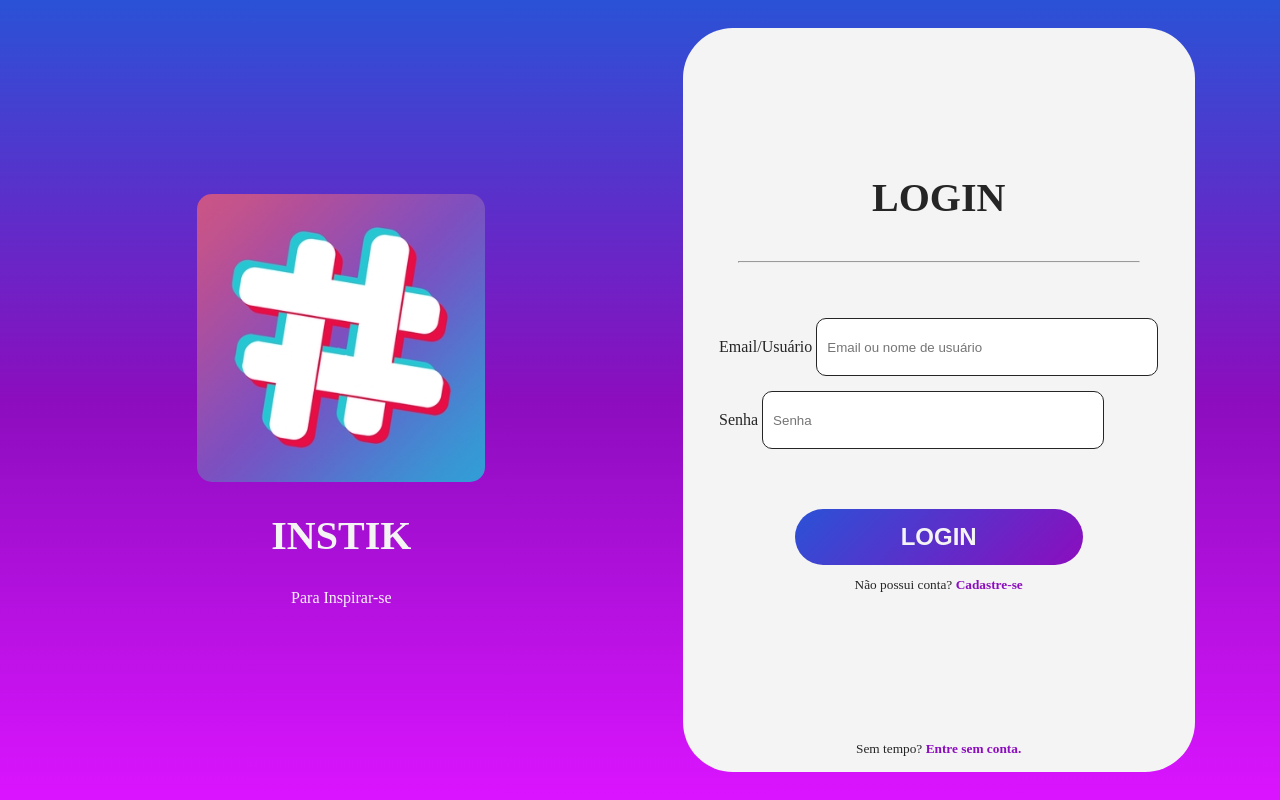
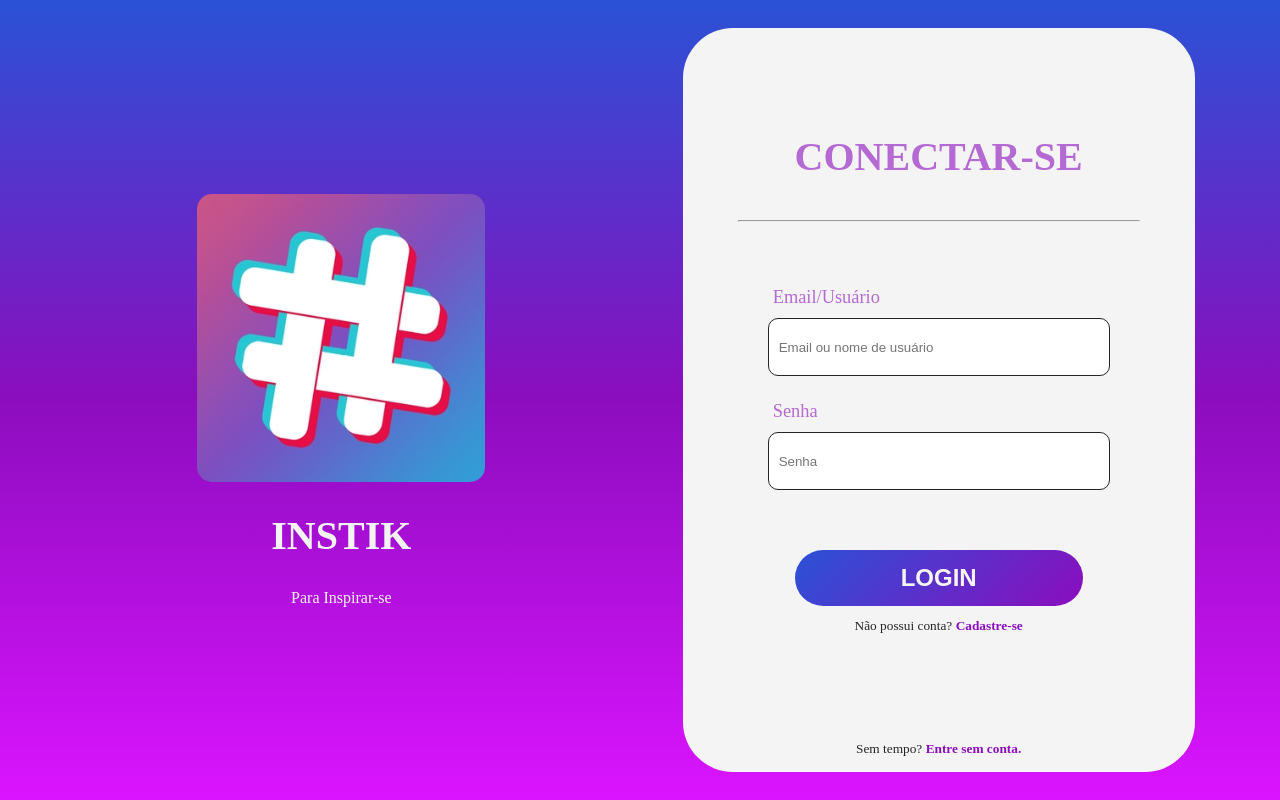
Before and after one commit to BHM871/instik, a PHP site: page /instik/ in a window 1280 px wide. Run offline with PHP 8.4, Linux system fonts and the light colour scheme.

Commit message:
fix: corrigindo layout dos inputs e cores das fontes

```diff
--- a/assets/css/login.css
+++ b/assets/css/login.css
@@ -103,6 +103,8 @@ hr {
 	text-transform: uppercase;
 	margin: 0;
 	font-size: 2.5rem;
+	color: var(--color2);
+	opacity: .6;
 }
 
 .inputs {
@@ -110,6 +112,15 @@ hr {
 
 	.input {
 		margin: 15px;
+		display: flex;
+		flex-direction: column;
+
+		label {
+			margin: 10px 5px;
+			font-size: 1.15rem;
+			color: var(--color2);
+			opacity: .6;
+		}
 
 		input {
 			width: 20rem;
--- a/views/login.php
+++ b/views/login.php
@@ -23,7 +23,7 @@
 
 		<main id="main">
 			<div id="login" class="content">
-				<h1 class="title">Login</h1>
+				<h1 class="title">Conectar-se</h1>
 
 				<hr />
 
@@ -46,7 +46,7 @@
 				</div>
 			</div>
 			<div id="register" class="content">
-				<h1 class="title">Cadastrar</h1>
+				<h1 class="title">Registrar-se</h1>
 
 				<hr />
 
```
